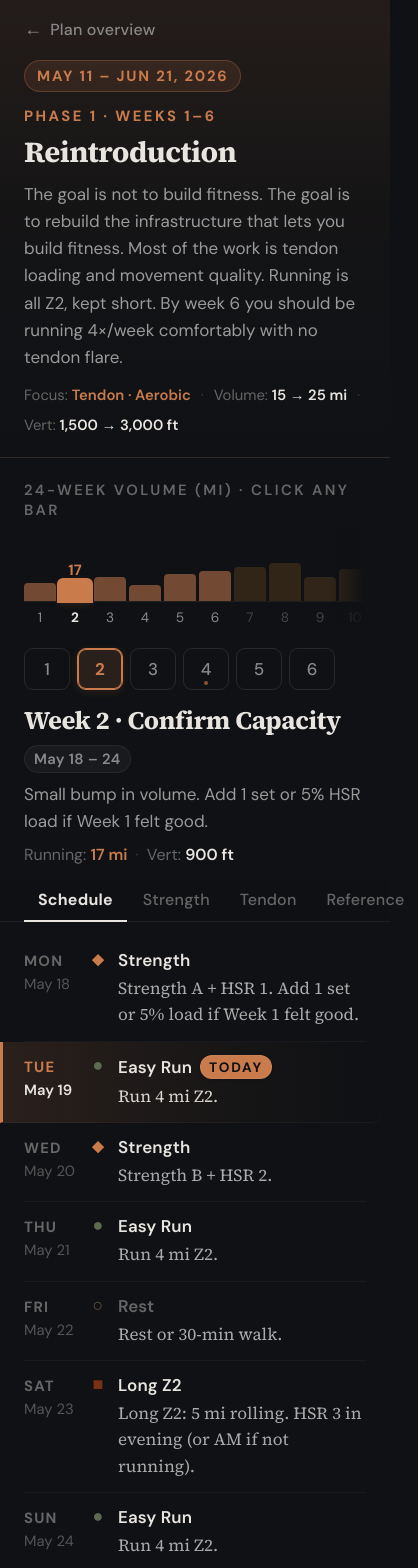
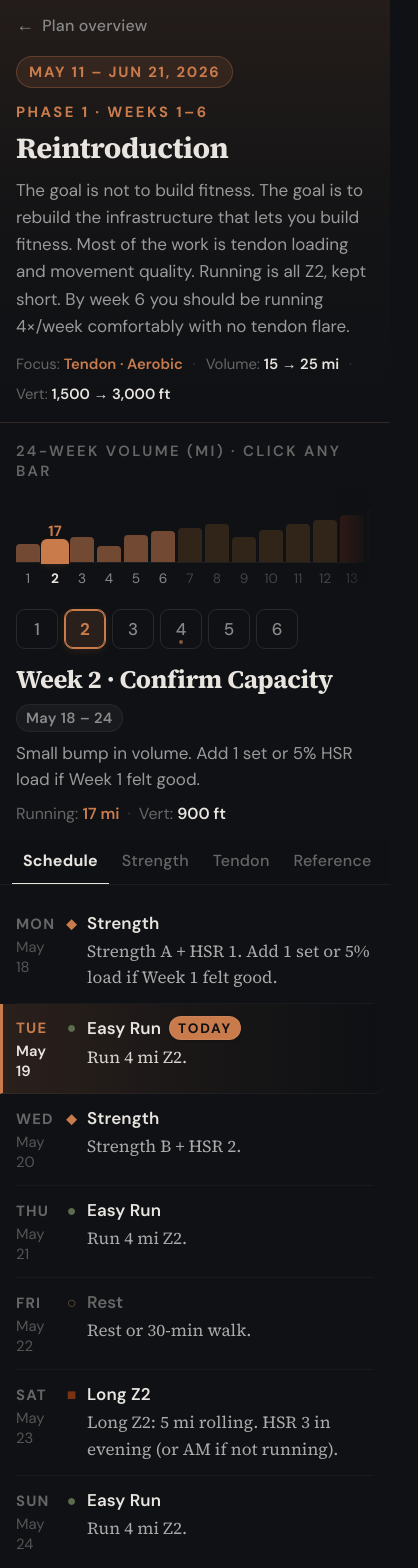
Before and after one commit to tshrestha/uphillathlete, a React (Vite) app: page /r2r2r/schedule in a window 390 px wide. Shown: the top 1568 px of the page, 418 px wide, since content can reach past the window. Built offline with nearby package versions, Linux system fonts and the light colour scheme.

Commit message:
add files

```diff
--- a/src/pages/r2r2r/R2R2RPhase.jsx
+++ b/src/pages/r2r2r/R2R2RPhase.jsx
@@ -57,6 +57,18 @@ export default function R2R2RPhase() {
   const [selectedWeek, setSelectedWeek] = useState(initialWeek);
   const [activeTab, setActiveTab] = useState("schedule");
   const [expandedSession, setExpandedSession] = useState(null);
+  const [isMobile, setIsMobile] = useState(
+    () => typeof window !== "undefined" && window.matchMedia("(max-width: 640px)").matches,
+  );
+
+  useEffect(() => {
+    const mq = window.matchMedia("(max-width: 640px)");
+    const onChange = (e) => setIsMobile(e.matches);
+    mq.addEventListener("change", onChange);
+    return () => mq.removeEventListener("change", onChange);
+  }, []);
+
+  const padX = isMobile ? 16 : 24;
 
   useEffect(() => {
     setSelectedWeek(isScheduleMode ? currentWeek : phase.weeks[0]);
@@ -147,7 +159,7 @@ export default function R2R2RPhase() {
           {isObj &&
             Array.isArray(s.subs) &&
             s.subs.map((sub, k) => (
-              <div key={k} style={{ display: "flex", gap: "7px", margin: "2px 0 0 30px" }}>
+              <div key={k} style={{ display: "flex", gap: "7px", margin: isMobile ? "2px 0 0 22px" : "2px 0 0 30px" }}>
                 <span style={{ color: phase.color, fontSize: FS_9, flexShrink: 0, paddingTop: "4px", opacity: 0.75 }}>
                   ▸
                 </span>
@@ -448,7 +460,7 @@ export default function R2R2RPhase() {
       {/* Header */}
       <header
         style={{
-          padding: "18px 24px 22px",
+          padding: isMobile ? "14px 16px 18px" : "18px 24px 22px",
           borderBottom: "1px solid rgba(255,255,255,0.06)",
           background: `linear-gradient(180deg, ${phase.color}1c 0%, ${phase.color}05 55%, transparent 100%)`,
         }}
@@ -540,7 +552,7 @@ export default function R2R2RPhase() {
       </header>
 
       {/* Volume Chart — all 24 weeks */}
-      <div style={{ padding: "22px 24px 12px" }}>
+      <div style={{ padding: `18px ${padX}px 12px` }}>
         <div
           style={{
             fontFamily: "'DM Sans', sans-serif",
@@ -586,7 +598,7 @@ export default function R2R2RPhase() {
                       aria-label={`Week ${weekNum} · ${v} mi`}
                       aria-pressed={isSel}
                       style={{
-                        flex: "1 0 32px",
+                        flex: isMobile ? "1 0 24px" : "1 0 32px",
                         height: `${(v / maxVol) * 100}%`,
                         background: isSel
                           ? barPhase.color
@@ -627,7 +639,7 @@ export default function R2R2RPhase() {
                     <div
                       key={i}
                       style={{
-                        flex: "1 0 32px",
+                        flex: isMobile ? "1 0 24px" : "1 0 32px",
                         textAlign: "center",
                         fontFamily: "'DM Sans', sans-serif",
                         fontSize: FS_9,
@@ -665,8 +677,8 @@ export default function R2R2RPhase() {
       </div>
 
       {/* Week Selector — only current phase */}
-      <div style={{ padding: "10px 24px 14px" }}>
-        <div style={{ display: "flex", gap: "7px", flexWrap: "wrap" }}>
+      <div style={{ padding: `10px ${padX}px 14px` }}>
+        <div style={{ display: "flex", gap: isMobile ? "6px" : "7px", flexWrap: "wrap" }}>
           {phaseWeeks.map((w) => {
             const isSel = w.week === selectedWeek;
             return (
@@ -680,8 +692,8 @@ export default function R2R2RPhase() {
                   setExpandedSession(null);
                 }}
                 style={{
-                  width: "46px",
-                  height: "42px",
+                  width: isMobile ? "42px" : "46px",
+                  height: isMobile ? "40px" : "42px",
                   borderRadius: "9px",
                   color: isSel ? phase.color : "#8a8a8a",
                   fontFamily: "'DM Sans', sans-serif",
@@ -718,7 +730,7 @@ export default function R2R2RPhase() {
       </div>
 
       {/* Week Header */}
-      <div style={{ padding: "2px 24px 14px" }}>
+      <div style={{ padding: `2px ${padX}px 14px` }}>
         <div style={{ display: "flex", alignItems: "center", gap: "10px", marginBottom: "8px", flexWrap: "wrap" }}>
           <h2 style={{ fontSize: FS_22, fontWeight: 700, letterSpacing: "-0.4px", lineHeight: 1.15 }}>
             Week {weekData.week} · {weekData.name}
@@ -782,8 +794,9 @@ export default function R2R2RPhase() {
 
       {/* Tabs */}
       <div
+        className="vol-scroll"
         style={{
-          padding: "0 24px",
+          padding: isMobile ? "0 12px" : "0 24px",
           display: "flex",
           gap: "2px",
           borderBottom: "1px solid rgba(255,255,255,0.06)",
@@ -793,6 +806,7 @@ export default function R2R2RPhase() {
           background: "rgba(15,17,20,0.92)",
           backdropFilter: "blur(8px)",
           WebkitBackdropFilter: "blur(8px)",
+          overflowX: "auto",
         }}
       >
         {[["schedule", "Schedule"], ["strength", "Strength"], ["hsr", "Tendon"], ["reference", "Reference"]].map(([key, label]) => (
@@ -804,7 +818,7 @@ export default function R2R2RPhase() {
               setExpandedSession(null);
             }}
             style={{
-              padding: "10px 14px",
+              padding: isMobile ? "12px 11px" : "10px 14px",
               fontFamily: "'DM Sans', sans-serif",
               fontSize: FS_12,
               fontWeight: activeTab === key ? 700 : 500,
@@ -812,6 +826,8 @@ export default function R2R2RPhase() {
               borderBottom: activeTab === key ? "2px solid #e8e4df" : "2px solid transparent",
               marginBottom: "-1px",
               letterSpacing: "0.2px",
+              whiteSpace: "nowrap",
+              flexShrink: 0,
             }}
           >
             {label}
@@ -821,7 +837,7 @@ export default function R2R2RPhase() {
 
       {/* Schedule tab */}
       {activeTab === "schedule" && (
-        <div style={{ padding: "14px 24px 20px" }}>
+        <div style={{ padding: `14px ${padX}px 20px` }}>
           {weekData.days.map((d, i) => {
             const wt = WORKOUT_TYPES[d.type];
             const isToday = isCurrentDay(weekData.week, i);
@@ -832,22 +848,22 @@ export default function R2R2RPhase() {
                 style={{
                   display: "flex",
                   alignItems: "flex-start",
-                  padding: isToday ? "13px 16px 13px 21px" : "13px 0",
+                  padding: isToday ? (isMobile ? "12px 10px 12px 13px" : "13px 16px 13px 21px") : "13px 0",
                   borderBottom: i < 6 ? "1px solid rgba(255,255,255,0.04)" : "none",
-                  gap: "12px",
+                  gap: isMobile ? "9px" : "12px",
                   ...(isToday && {
                     background:
                       `linear-gradient(90deg, ${phase.color}26 0%, ${phase.color}0d 55%, transparent 100%)`,
                     borderLeft: `3px solid ${phase.color}`,
-                    marginLeft: "-24px",
-                    marginRight: "-16px",
+                    marginLeft: `-${padX}px`,
+                    marginRight: isMobile ? "-10px" : "-16px",
                     borderRadius: "0 10px 10px 0",
                   }),
                 }}
               >
                 <div
                   style={{
-                    width: "54px",
+                    width: isMobile ? "40px" : "54px",
                     flexShrink: 0,
                     paddingTop: "2px",
                   }}
@@ -879,12 +895,12 @@ export default function R2R2RPhase() {
                 </div>
                 <div
                   style={{
-                    fontSize: FS_14,
+                    fontSize: isMobile ? FS_12 : FS_14,
                     color: wt.color,
-                    width: "16px",
+                    width: isMobile ? "13px" : "16px",
                     textAlign: "center",
                     flexShrink: 0,
-                    paddingTop: "1px",
+                    paddingTop: isMobile ? "3px" : "1px",
                     lineHeight: 1,
                   }}
                 >
@@ -1003,7 +1019,7 @@ export default function R2R2RPhase() {
 
       {/* Strength tab */}
       {activeTab === "strength" && (
-        <div style={{ padding: "16px 24px 20px" }}>
+        <div style={{ padding: `16px ${padX}px 20px` }}>
           <div
             style={{
               fontFamily: "'DM Sans', sans-serif",
@@ -1052,7 +1068,7 @@ export default function R2R2RPhase() {
 
       {/* HSR tab */}
       {activeTab === "hsr" && (
-        <div style={{ padding: "16px 24px 20px" }}>
+        <div style={{ padding: `16px ${padX}px 20px` }}>
           <div
             style={{
               fontFamily: "'DM Sans', sans-serif",
@@ -1102,7 +1118,7 @@ export default function R2R2RPhase() {
 
       {/* Reference tab */}
       {activeTab === "reference" && (
-        <div style={{ padding: "16px 24px 20px" }}>
+        <div style={{ padding: `16px ${padX}px 20px` }}>
           <SectionLabel>Notation</SectionLabel>
           {REFERENCE.notation.map((n, i) => (
             <div
@@ -1253,7 +1269,7 @@ export default function R2R2RPhase() {
       {/* Phase self-check */}
       <div
         style={{
-          padding: "22px 24px 26px",
+          padding: `22px ${padX}px 26px`,
           borderTop: "1px solid rgba(255,255,255,0.06)",
           background: "rgba(255,255,255,0.01)",
         }}
@@ -1314,7 +1330,7 @@ export default function R2R2RPhase() {
       <nav
         aria-label="Phase navigation"
         style={{
-          padding: "22px 24px calc(36px + env(safe-area-inset-bottom, 0px))",
+          padding: `22px ${padX}px calc(36px + env(safe-area-inset-bottom, 0px))`,
           borderTop: "1px solid rgba(255,255,255,0.06)",
           display: "flex",
           justifyContent: "space-between",
```
